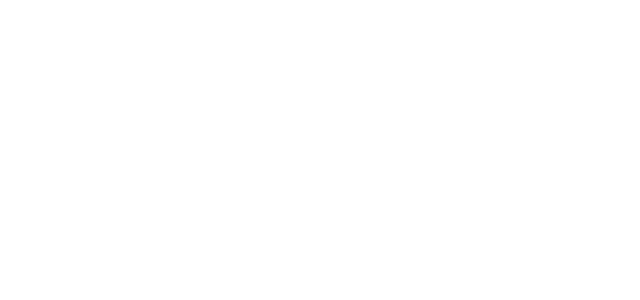
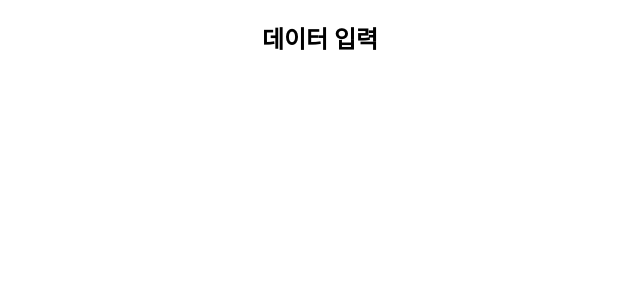
Before and after one commit to Da-Yeon-Kim/react-study, a React (Create React App) app in the folder react-study/: page /insert_data in a window 1280 px wide. Before the commit this address had no page. Shown: the top 300 px of the page, without its empty margins (320-960 px from the left). Built offline with nearby package versions, Linux system fonts and the light colour scheme.

Commit message:
feat: Q2 router 추가

```diff
--- a/react-study/src/App.js
+++ b/react-study/src/App.js
@@ -2,12 +2,14 @@
 
 import Home from './page/Home';
 import Login from './page/Q1/Login';
+import Insert_data from './page/Q2/Insert_data';
 
 function App() {
   return (
     <Routes>
       <Route path="/" element={<Home />} />
       <Route path="/login" element={<Login />} />
+      <Route path="/insert_data" element={<Insert_data />} />
     </Routes>
   );
 }
--- /dev/null
+++ b/react-study/src/page/Q2/Insert_data.jsx
@@ -0,0 +1,22 @@
+import styled from "styled-components";
+
+const Insert_data = () => {
+    return (
+        <Container>
+            <Title>데이터 입력</Title>
+        </Container>
+    );
+}
+
+const Container = styled.div`
+    display: flex;
+    flex-direction: column;
+    width: 100%;
+    height: 100dvh;
+    align-items: center;
+`
+
+const Title = styled.h2`
+`
+
+export default Insert_data;
```
